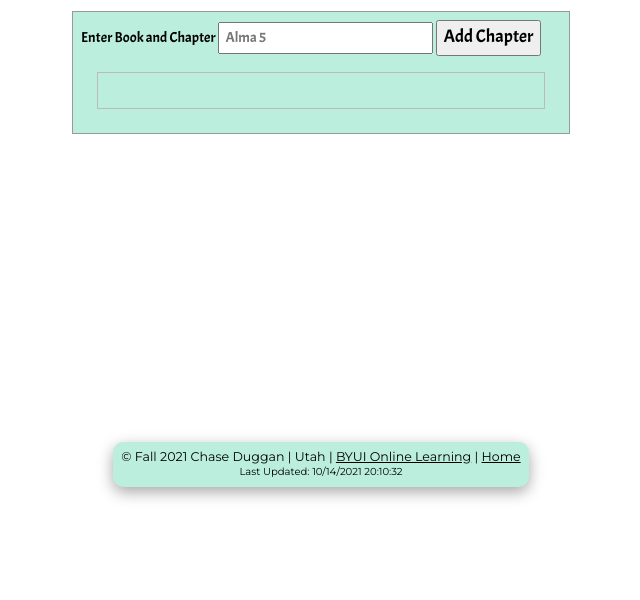
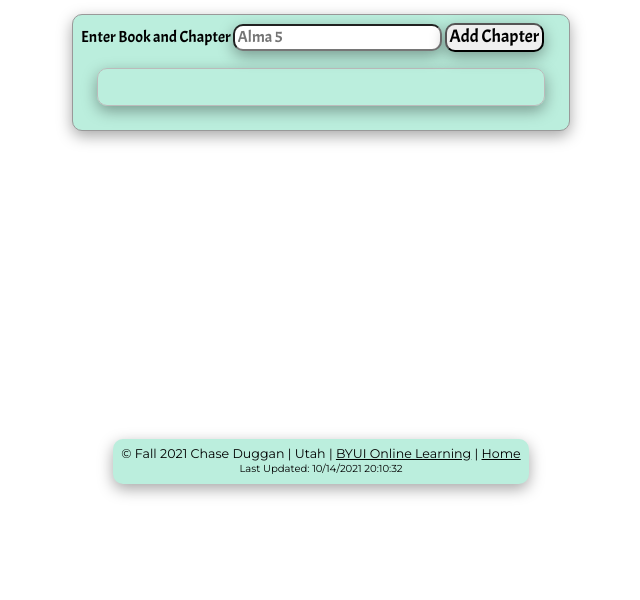
Before and after one commit to thecamboprince/wdd230, a plain HTML site: page DOM/index.html in a window 1280 px wide. Shown: the part 200-800 px from the top of the page, without its empty margins (319-959 px from the left). Drawn offline with Linux system fonts and the light colour scheme.

Commit message:
initial commit

```diff
--- a/DOM/css/pagelook.css
+++ b/DOM/css/pagelook.css
@@ -27,26 +27,35 @@ main {
 	display: grid;
 	grid-template-columns: 1fr;
 	width: 95%;
+	border-radius: 10px;
+    box-shadow: rgba(0, 0, 0, 0.35) 0px 5px 15px;
 }
 
 input,
 button {
-	padding: 0.35rem;
+	padding: 0.15rem;
 	margin-left: 1rem;
 	font-size: 1.1rem;
+	border-radius: 10px;
+    box-shadow: rgba(0, 0, 0, 0.35) 0px 5px 15px;
 }
 
 input {
 	width: 200px;
+	border-radius: 10px;
+    box-shadow: rgba(0, 0, 0, 0.35) 0px 5px 15px;
+
 }
 
 label {
-	font-size: 0.9rem;
+	font-size: 1rem;
 }
 .listcontainer {
 	border: 1px solid #bbb;
 	margin: 1rem;
 	padding: 1rem;
+	border-radius: 10px;
+    box-shadow: rgba(0, 0, 0, 0.35) 0px 5px 15px;
 }
 
 .list {
--- a/DOM/js/style.js
+++ b/DOM/js/style.js
@@ -5,7 +5,7 @@ Attributes:
  */
 
 // Decalres function
-function assignAddChap(){
+function addButton(){
 	function addChapter(){
         // Declares variables with object element.
 		let list = document.querySelector('.list');
@@ -13,34 +13,36 @@ function assignAddChap(){
 		let item = document.createElement('li');
 		let button = document.createElement('button');
 
-		//populate the li elements  with the input
+		// Creates a list when user input something to li
 		item.innerText = input.value;
 
-		//set button text
+		// Creates an X button for deletion
 		button.innerText = '❌';
 
-		//assign click listener to button that deletes parent
+		// Deletes an element from the parent list
 		button.addEventListener('click', x => {button.parentElement.remove()});
 
-		//append the li element with the delete button
+		// Adds what the user input to the list
 		item.appendChild(button);
 
-		//append the list element with the li element just created and appended with text and the delete button
+		// Adds what the user input to the list with an X button
 		list.appendChild(item);
 
-		//set input to empty
+		// Makes sure the input is empty
 		input.value = '';
 
-		//send the focus to the input element
+		// Sets the element as the active element in the current document
 		input.focus();
 	}
 
+	// Retuns the element within the document for button and links with a click
 	document.querySelector('button').addEventListener('click',addChapter)
 }
 
+// Initiates the function addButton();
 function init(){
-    assignAddChap();
+    addButton();
 }
 
-//wait for content to load before initializing page.
+// Registers the argument of the content
 window.addEventListener('DOMContentLoaded', init);
```
